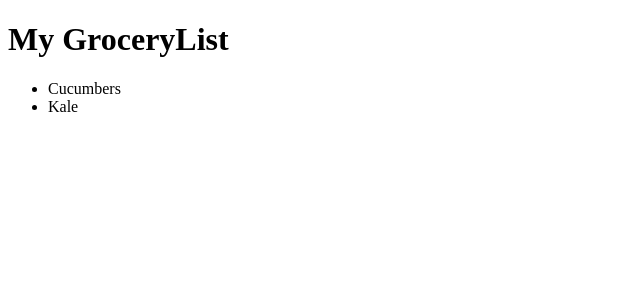
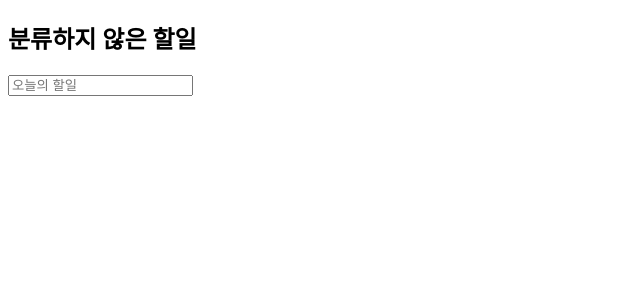
Before and after one commit to seulgiyoon/im-react-todolist, a React (Create React App) app: page / in a window 1280 px wide. Shown: the top 300 px of the page, without its empty margins (0-640 px from the left). Built offline with nearby package versions, Linux system fonts and the light colour scheme.

Commit message:
할 일 입력 시 목록에 저장되고 화면에 표시되기 구현

```diff
--- a/public/index.html
+++ b/public/index.html
@@ -24,6 +24,7 @@
       work correctly both with client-side routing and a non-root public URL.
       Learn how to configure a non-root public URL by running `npm run build`.
     -->
+    <link rel="stylesheet" href="styles.css">
     <title>To Do List</title>
   </head>
   <body>
--- /dev/null
+++ b/src/components/App.js
@@ -0,0 +1,60 @@
+import React from 'react';
+import TodoList from './TodoList';
+import Nav from './Nav';
+
+class App extends React.Component {
+  constructor(props) {
+    super(props);
+    this.state = {
+      todoList: [],
+      currentCategoryTodoList: [],
+      currentCategory: '분류하지 않은 할일',
+      completedTodoList: []
+    }
+
+    // completedTodoList: this.state.currentCategoryTodoList.filter(todo => todo.isComplete === true)
+
+    this.updateTodoList = this.updateTodoList.bind(this);
+    // this.viewCurrentCategoryTodoList = this.viewCurrentCategoryTodoList.bind(this);
+  }
+
+  id = 0
+
+  updateTodoList(text) {
+    const { todoList, currentCategory, currentCategoryTodoList } = this.state;
+    const newTodo = {
+      id: this.id,
+      text: text,
+      category: currentCategory,
+      isComplete: false
+    }
+
+    this.setState({
+      todoList: todoList.concat(newTodo),
+      currentCategoryTodoList: currentCategoryTodoList.concat(newTodo)
+    });
+    this.id = this.id + 1;
+  }
+
+  // viewCurrentCategoryTodoList(category) {
+  //   this.setState({
+  //     currentCategoryTodoList: this.state.todoList
+  //       .filter(todo => todo.category === category)
+  //   });
+  // }
+
+  render() {
+    return (
+      <main>
+        <Nav />
+        <TodoList
+          currentCategory={this.state.currentCategory}
+          updateTodoList={this.updateTodoList}
+          currentCategoryTodoList={this.state.currentCategoryTodoList}
+        />
+      </main>
+    )
+  }
+}
+
+export default App;
--- /dev/null
+++ b/src/components/Category.js
@@ -0,0 +1,27 @@
+import React from 'react';
+import CategoryEntry from './CategoryEntry';
+
+class Category extends React.Component {
+  constructor(props) {
+    super(props);
+    this.state = {
+      categoryNames: [],
+    };
+  }
+
+  render() {
+    return (
+      <div>
+        <CategoryEntry />
+      </div>
+    )
+  }
+
+}
+
+// categoryEntry에서 생성되면 여기에서 state로 목록을 관리, 그 목록 안의
+// categoryNames를 다시 categoryEntry로 뿌림... 이 아니고... 이것도 인풋 있어야겠는데.
+// 아니면 추가버튼. TodoList랑 상황이 같음.
+
+
+export default Category;
--- /dev/null
+++ b/src/components/CategoryEntry.js
@@ -0,0 +1,22 @@
+import React from 'react';
+
+class CategoryEntry extends React.Component {
+  constructor(props) {
+    super(props);
+    this.state = {
+      category: ''
+    }
+  }
+
+  render() {
+    return (
+      <div></div>
+    )
+  }
+}
+
+// 이름 클릭 시 카테고리명을 app에서 받은 함수에 넘겨서 currentCategoryTodoList 업데이트
+// 이름 더블클릭 시 수정 가능해야함
+// 수정 후 엔터치면 정정되도록
+
+export default CategoryEntry;
--- /dev/null
+++ b/src/components/Nav.js
@@ -0,0 +1,13 @@
+import React from 'react';
+import Category from './Category';
+// import Search from '';
+
+const Nav = () => {
+  return (
+    <div>
+      <Category />
+    </div>
+  );
+}
+
+export default Nav;
--- /dev/null
+++ b/src/components/TodoList.js
@@ -0,0 +1,67 @@
+import React from 'react';
+// import CompleteTodoList from '';
+import TodoListEntry from './TodoListEntry';
+
+class TodoList extends React.Component {
+  constructor(props) {
+    super(props);
+
+    this.state = {
+      text: '',
+    };
+
+    this.handleChange = this.handleChange.bind(this);
+    this.handleEnterEvent = this.handleEnterEvent.bind(this);
+    this.handleBlurEvent = this.handleBlurEvent.bind(this);
+  }
+
+  handleChange(e) {
+    this.setState({ text: e.target.value });
+  }
+
+  handleEnterEvent(e) {
+    if (e.key === 'Enter' && this.state.text) {
+      this.props.updateTodoList(this.state.text);
+      this.setState( { text: '' });
+    }
+  }
+
+  handleBlurEvent(e) {
+    if (this.state.text) {
+      this.props.updateTodoList(this.state.text);
+      this.setState( { text: '' });
+    }
+  }
+
+  render() {
+    return (
+      <section>
+        <div id="category-title">
+          <h2>{this.props.currentCategory}</h2>
+        </div>
+        {/* <CompleteTodoList /> */}
+        {this.props.currentCategoryTodoList.map(todo =>
+          <TodoListEntry
+            key={todo.id}
+            todo={todo}
+          />
+        )}
+        <div className="default-input">
+          <label></label>
+          <input
+            type="text"
+            value={this.state.text}
+            onChange={this.handleChange}
+            onKeyPress={this.handleEnterEvent}
+            onBlur={this.handleBlurEvent}
+            placeholder="오늘의 할일"
+          />
+        </div>
+      </section>
+    )
+  }
+}
+
+// label이든 뭔가 클릭할 수 있는 아이콘이든이, input에 커서가 갔을 때 display 되도록 해야 함. 그 전에는 hidden
+
+export default TodoList;
--- /dev/null
+++ b/src/components/TodoListEntry.js
@@ -0,0 +1,33 @@
+import React from 'react';
+
+class TodoListEntry extends React.Component {
+  constructor(props) {
+    super(props);
+    this.state = {
+      text: ''
+    }
+  }
+
+  handleChange(e) {
+    console.log(e.target.value);
+  }
+
+  render() {
+    return (
+      <div className="todoList-input">
+        <label></label>
+        <input
+          type="text"
+          value={this.props.todo.text}
+          onChange={this.handleChange}
+        />
+      </div>
+    )
+  }
+}
+
+// label에 온클릭 이벤트로, 완료유무에 따라서 나눠야 한다.
+// 더블클릭 전에는 수정 못하다가 더블클릭 시 내용 수정 가능하게.. onDoubleClick?
+// 수정 후 엔터 시 수정된 내용 전송
+
+export default TodoListEntry;
--- a/src/index.js
+++ b/src/index.js
@@ -1,147 +1,5 @@
 import React from 'react';
 import ReactDOM from 'react-dom';
-
-// index.js에서 2가지 grocery품이 들어있는 GroceryList component를 생성하고
-// index.html에 render되게 해보세요!
-// 2가지 grocery품목은 cucumbers와 kale입니다.
-// 먼저 GroceryList의 <li>안에 nested 시킬 각각의 품목을 React Component로 만들어서 완성해보세요.
-
-// const Cucumbers = () => <li>Cucumbers</li>;
-// const Kale = () => <li>Kale</li>;
-
-
-// const GroceryList = () => {
-//   return (
-//     <ul>
-//       <Cucumbers />
-//       <Kale />
-//     </ul>
-//   );
-// }
-
-// const TodoList = (props) => {
-//   const onListItemClick = (event) => {
-//     console.log('클릭 이벤트 생성 테스트');
-//   }
-//   return (
-//     <ul>
-//       <li onClick={onListItemClick}>{props.todos[0]}</li>
-//       <li>{props.todos[1]}</li>
-//       <li>{props.todos[2]}</li>
-//     </ul>
-//   );
-// }
-
-// class TodoListItem extends React.Component {
-//   constructor(props) {
-//     super(props);
-//   }
-
-//   render() {
-//     return <li>{this.props.todo}</li>
-//   }
-// }
-
-// class TodoListItem extends React.Component {
-//   constructor(props) {
-//     super(props);
-//     this.state = {
-//       done: false
-//     };
-//   }
-
-//   onListItemClick() {
-//     this.setState({
-//       done: !this.state.done
-//       // done이 false면 true로, true면 false로 바꿈
-//     })
-//   }
-
-//   render() {
-//     const style = {
-//       textDecoration: this.state.done ? 'line-through' : 'none'
-//     };
-
-//     return <li style={style} onClick={this.onListItemClick.bind(this)}>{this.props.todo}</li>
-//   }
-// }
-
-// const TodoList = (props) => {
-//   return (
-//     <ul>
-//       {props.todos.map(todo =>
-//         <TodoListItem key={todo} todo={todo} />
-//       )}
-//     </ul>
-//   )
-// }
-
-// GroceryListItem의 list들 즉,
-// 들은 클릭을 했을 때 state가 변해서 crossed-out style이 되게끔 작성을 해주세요.
-// list들을 hover 했을 때에 글자가 bold가 되게도 해주세요.
-
-
-class GroceryListItem extends React.Component {
-  constructor(props) {
-    super(props);
-    this.state = {
-      done: false,
-      hover: false
-    };
-  }
-
-  onListItemClick() {
-    this.setState({
-      done: !this.state.done
-    });
-  }
-
-  onListItemHover() {
-    this.setState({
-      hover: !this.state.hover
-    });
-  }
-
-  render() {
-    const style = {
-      textDecoration: this.state.done ? 'line-through' : 'none',
-      fontWeight: this.state.hover ? 'bold' : 'normal'
-    }
-    return (
-    <li style = {style}
-    onClick={this.onListItemClick.bind(this)}
-    onMouseOver={this.onListItemHover.bind(this)}
-    onMouseOut={this.onListItemHover.bind(this)}>{this.props.item}</li>
-    // https://reactjs.org/docs/events.html#mouse-events
-    )
-  }
-}
-
-const GroceryList = (props) => {
-  return (
-    <ul>
-      {props.grocery.map(item =>
-        <GroceryListItem
-          key={item}
-          item={item}
-        />
-      )}
-    </ul>
-  )
-}
-
-const App = () => {
-  return (
-    <div>
-      <h1>My GroceryList</h1>
-      <GroceryList
-        grocery={[
-          'Cucumbers',
-          'Kale'
-        ]}
-      />
-    </div>
-  )
-}
+import App from './components/App';
 
 ReactDOM.render(<App />, document.getElementById("root"));
```
Also changed, not shown: public/styles.css (added).
